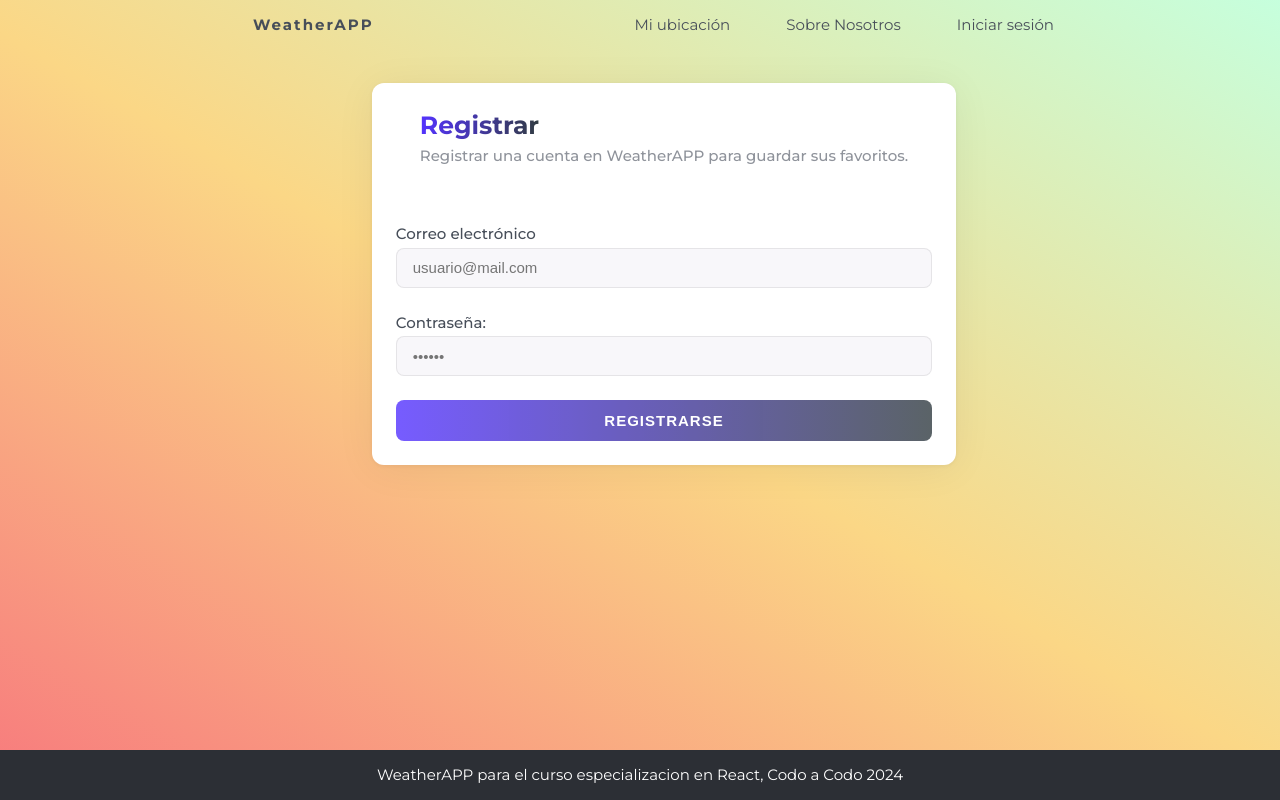
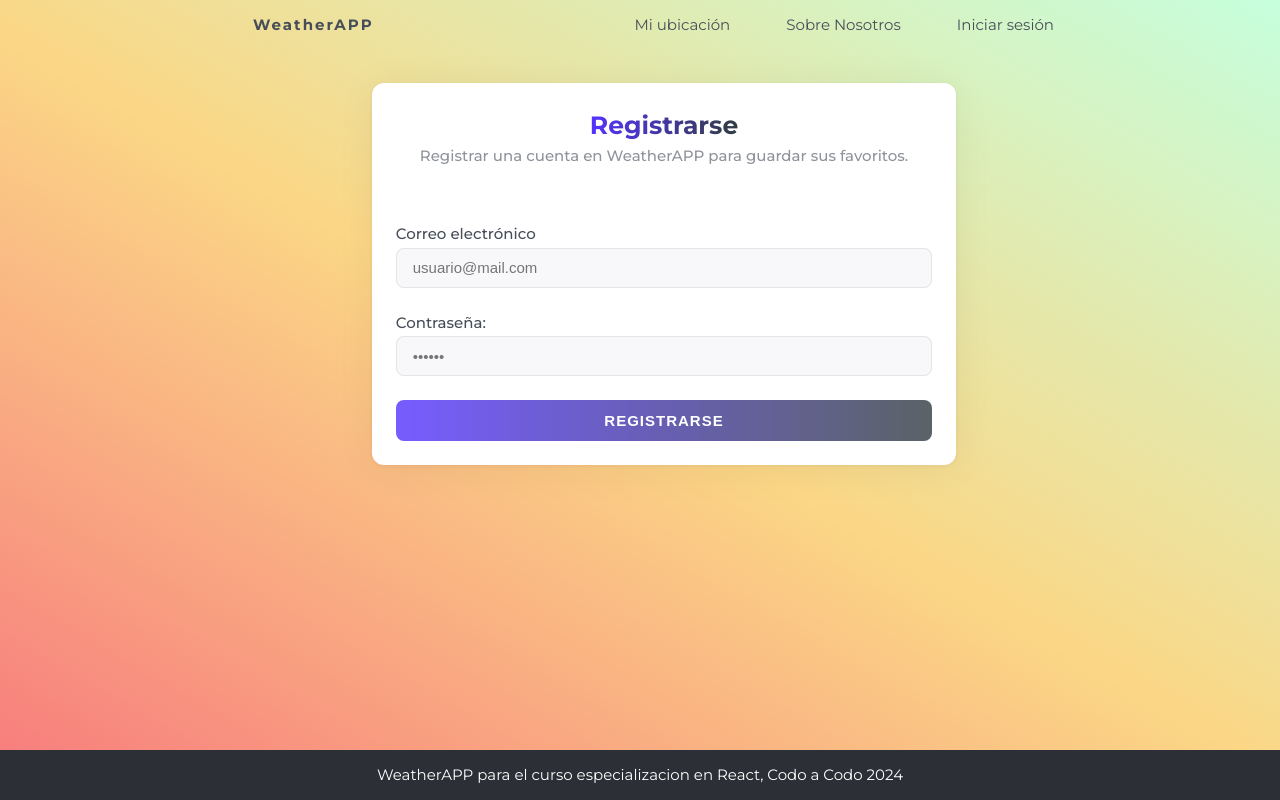
Before and after one commit to exeMacchi/WeatherApp, a React (Vite) app: page /register in a window 1280 px wide. Built offline with nearby package versions, Linux system fonts and the light colour scheme; some icons are missing.

Commit message:
Last Details

```diff
--- a/src/pages/Login/Login.css
+++ b/src/pages/Login/Login.css
@@ -4,6 +4,10 @@
     display: grid;
     place-items: center;
 }
+
+    .card--login > .card__header {
+        align-items: center;
+    }
 
 .btn--login {
     width: 100%;
--- a/src/pages/Register/Register.jsx
+++ b/src/pages/Register/Register.jsx
@@ -87,7 +87,7 @@ const Register = ({setIsLogged}) => {
             <section className="card card--login">
                 <section className="card__header">
                     <h2 className="card__title text-dg-primary">
-                        Registrar
+                        Registrarse
                     </h2>
                     <p className="card__subtitle">
                         Registrar una cuenta en WeatherAPP para guardar sus
```
